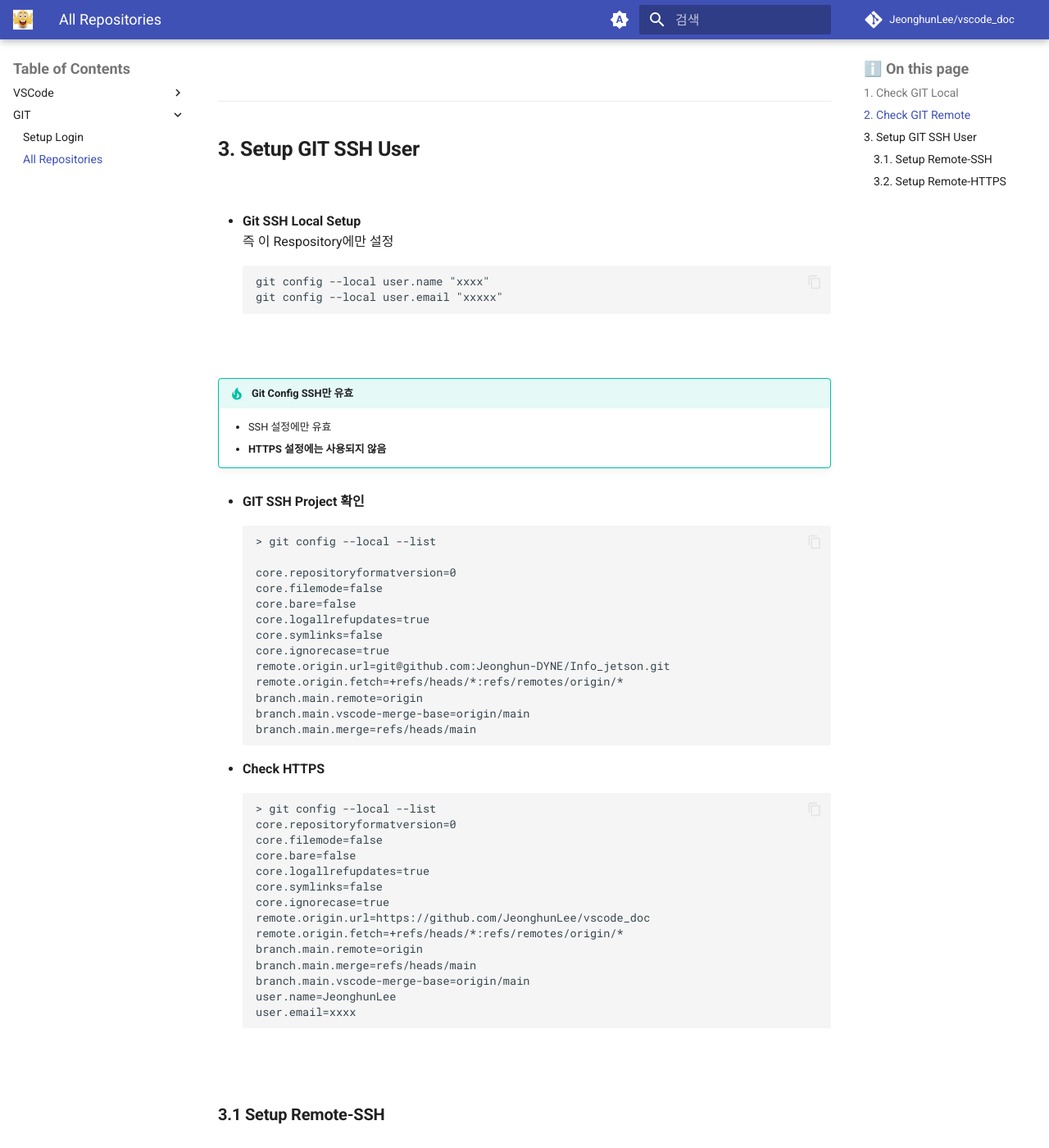
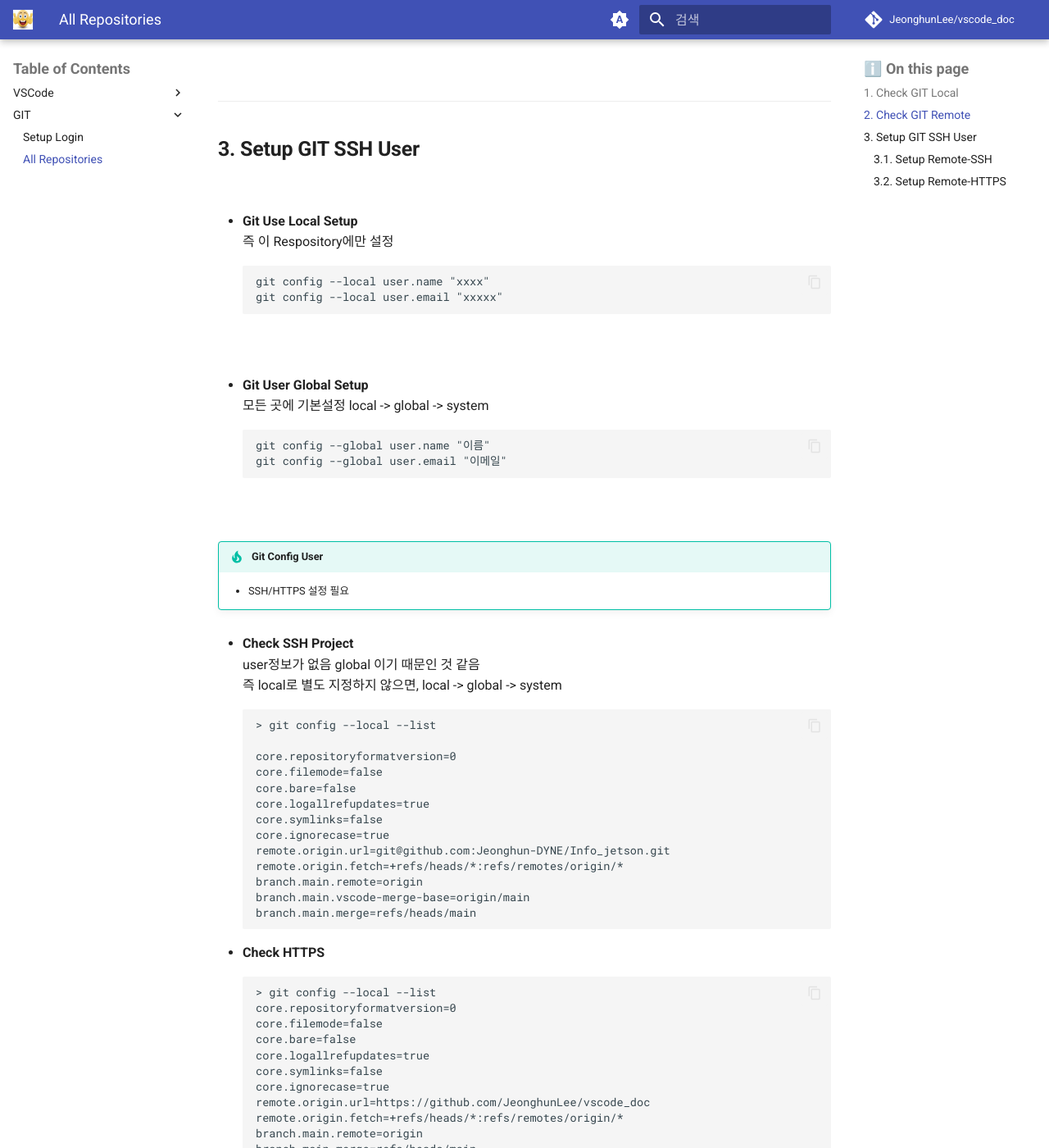
Before and after one commit to JeonghunLee/vscode_doc, an MkDocs documentation site: the page built from docs/git_setup_project.md, in a window 1280 px wide and 1400 px high, scrolled down 2078 px. Shown: the whole window at 82% size. Built offline with MkDocs 1.6.1 and Material for MkDocs 9.7.7, drawn with Linux system fonts in a browser that asks for light colours; comment, search, counter and statistics services are not loaded.

Commit message:
Refactor Git setup documentation: update section titles, enhance tips for local and remote configurations, and streamline content for clarity

````diff
--- a/docs/git_setup_project.md
+++ b/docs/git_setup_project.md
@@ -97,7 +97,7 @@ origin  git@github.com:JeonghunLee/vscode_doc.git (push)
 
 <br/>
 
-* **Git SSH Local Setup**
+* **Git Use Local Setup**
 즉 이 Respository에만 설정
 ```
 git config --local user.name "xxxx"
@@ -106,11 +106,22 @@ git config --local user.email "xxxxx"
 
 <br/>
 
-!!! tip "Git Config SSH만 유효"
-    - SSH 설정에만 유효
-    - **HTTPS 설정에는 사용되지 않음**
+* **Git User Global Setup**
+모든 곳에 기본설정  local -> global -> system
+```
+git config --global user.name "이름"
+git config --global user.email "이메일"
+```
 
-* **GIT SSH Project 확인**
+<br/>
+
+!!! tip "Git Config User"
+    - SSH/HTTPS 설정 필요
+
+
+* **Check SSH Project**
+user정보가 없음 global 이기 때문인 것 같음
+즉 local로 별도 지정하지 않으면,  local -> global -> system
 ```
 > git config --local --list
 
````
Also changed, not shown: docs/index.md (+8 -22 lines), docs/vscode_github.md (+6 -2 lines).
